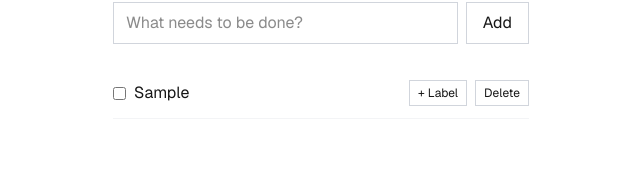
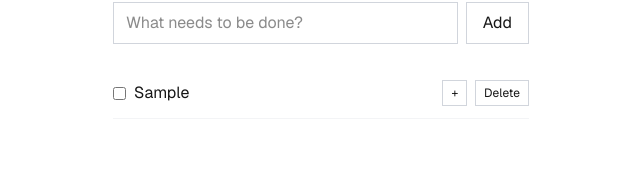
Before and after one commit to abc351519/sado-app, a Next.js app: page / in a window 1280 px wide. Both pictures are taken after typing "Sample" into the empty fields and a click on the button "Add". Shown: the part 118-288 px from the top of the page, without its empty margins (319-959 px from the left). Built offline with nearby package versions, Linux system fonts and the light colour scheme.

Commit message:
upd: shorten add label button text

```diff
--- a/app/page.tsx
+++ b/app/page.tsx
@@ -111,7 +111,7 @@ function LabelDropdown({
         }}
         className="text-xs px-2 py-1 border border-gray-300 cursor-pointer shrink-0"
       >
-        + Label
+        +
       </button>
 
       {open && (
```
